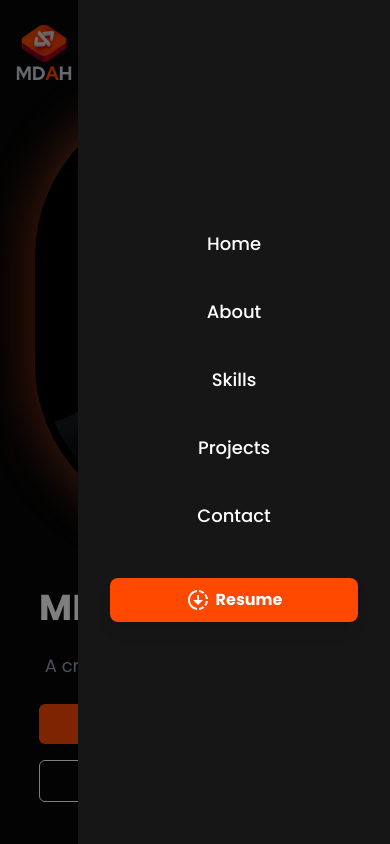
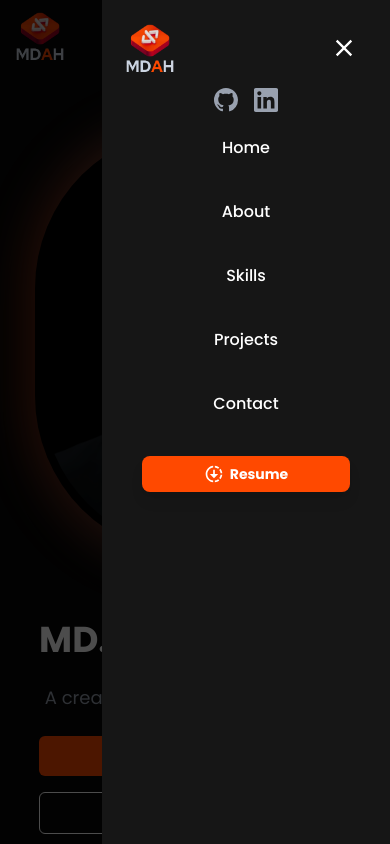
Before and after one commit to ana-yet/my-portfolio, a React (Vite) app: page / in a window 390 px wide. Both pictures are taken after a click on the button "Toggle Menu". Shown: the top 844 px of the page. Built offline with nearby package versions, Linux system fonts and the light colour scheme.

Commit message:
fixed the navbar issues

```diff
--- a/src/components/AboutMe/AboutMe.jsx
+++ b/src/components/AboutMe/AboutMe.jsx
@@ -64,7 +64,7 @@ const AboutMe = () => {
         >
           {/* Left Column: Image */}
           <motion.div
-            className="w-full max-w-sm lg:w-1/3"
+            className="w-full max-w-sm hidden md:block lg:w-1/3"
             variants={itemVariants}
           >
             <div className="relative group">
--- a/src/components/Banner/Banner.jsx
+++ b/src/components/Banner/Banner.jsx
@@ -25,7 +25,7 @@ const Banner = () => {
   return (
     <section
       id="home"
-      className="min-h-[calc(100vh-30vh)]  flex items-center  text-white relative my-24"
+      className="min-h-[calc(100vh-30vh)]  flex items-center  text-white relative my-14"
     >
       <motion.div
         variants={containerVariants}
--- a/src/components/Navbar/Navbar.jsx
+++ b/src/components/Navbar/Navbar.jsx
@@ -2,9 +2,7 @@ import React, { useState, useEffect } from "react";
 import { motion, AnimatePresence } from "framer-motion";
 import { IoMdClose, IoMdMenu } from "react-icons/io";
 import logo from "../../assets/logo.webp";
-import { FaGithub, FaGithubSquare, FaLinkedin } from "react-icons/fa";
-import { CiLinkedin } from "react-icons/ci";
-import { VscGithub, VscGithubInverted } from "react-icons/vsc";
+import { VscGithubInverted } from "react-icons/vsc";
 import { SiLinkedin } from "react-icons/si";
 import resume from "../../assets/Anayet-resume.pdf";
 import { MdDownloading } from "react-icons/md";
@@ -18,8 +16,8 @@ const NAV_LINKS = [
 ];
 
 const Logo = () => (
-  <a href="/">
-    <img className="w-14 h-14" src={logo} alt="logo" />
+  <a href="/" className="flex-shrink-0">
+    <img className="w-12 h-12 md:w-14 md:h-14" src={logo} alt="logo" />
   </a>
 );
 
@@ -27,7 +25,7 @@ const DownloadButton = ({ isMobile = false }) => (
   <motion.a
     href={resume}
     download
-    className={`font-bold inline-flex items-center justify-center gap-1.5 text-white py-2.5 px-6 rounded-lg transition-all duration-300 ease-in-out shadow-lg ${
+    className={`font-bold inline-flex items-center justify-center gap-1.5 text-white py-2 px-4 md:py-2.5 md:px-6 rounded-lg transition-all duration-300 ease-in-out shadow-lg ${
       isMobile
         ? "w-full text-center bg-primary"
         : "bg-primary hover:bg-opacity-80"
@@ -35,8 +33,8 @@ const DownloadButton = ({ isMobile = false }) => (
     whileHover={{ scale: 1.05, y: -2 }}
     whileTap={{ scale: 0.95 }}
   >
-    <MdDownloading size={24} />
-    Resume
+    <MdDownloading size={20} className="md:size-6" />
+    <span className="text-sm md:text-base">Resume</span>
   </motion.a>
 );
 
@@ -44,12 +42,11 @@ const NavLinks = ({ onLinkClick, isMobile = false }) => {
   const [activeSection, setActiveSection] = useState("");
 
   useEffect(() => {
-    // active section
     const handleScroll = () => {
       const sections = NAV_LINKS.map((link) =>
         document.querySelector(link.href)
       );
-      const scrollPosition = window.scrollY + 150;
+      const scrollPosition = window.scrollY + 100;
 
       let currentSection = "";
       for (const section of sections) {
@@ -70,7 +67,7 @@ const NavLinks = ({ onLinkClick, isMobile = false }) => {
   }, []);
 
   const linkClass =
-    "relative text-lg md:text-base font-medium transition-colors duration-300 group py-2";
+    "relative text-base md:text-base font-medium transition-colors duration-300 group py-2";
   const activeClass = "text-primary";
   const inactiveClass = "text-white";
 
@@ -79,7 +76,7 @@ const NavLinks = ({ onLinkClick, isMobile = false }) => {
       className={`flex ${
         isMobile
           ? "flex-col space-y-6 items-center"
-          : "flex-row items-center space-x-8"
+          : "flex-row items-center space-x-4 md:space-x-8"
       }`}
     >
       {NAV_LINKS.map((link) => {
@@ -118,65 +115,72 @@ const Navbar = () => {
   const [isMenuOpen, setMenuOpen] = useState(false);
   const [hasScrolled, setHasScrolled] = useState(false);
 
-  //navbar background change on scroll
   useEffect(() => {
     const handleScroll = () => {
-      setHasScrolled(window.scrollY > 50);
+      setHasScrolled(window.scrollY > 20);
     };
     window.addEventListener("scroll", handleScroll);
     return () => window.removeEventListener("scroll", handleScroll);
   }, []);
 
-  //lock body scroll when mobile menu is open
   useEffect(() => {
     document.body.style.overflow = isMenuOpen ? "hidden" : "unset";
+    return () => {
+      document.body.style.overflow = "unset";
+    };
   }, [isMenuOpen]);
 
   const toggleMenu = () => setMenuOpen(!isMenuOpen);
   const closeMenu = () => setMenuOpen(false);
 
-  const navClass = `fixed top-0 left-0 w-full z-50 transition-all duration-300 ${
-    hasScrolled
-      ? "py-4 bg-[#111111]/80 backdrop-blur-sm shadow-lg"
-      : "py-6 bg-transparent"
-  }`;
-
   return (
-    <header className={navClass}>
-      <div className="container mx-auto flex justify-between items-center px-4">
-        <div className="flex items-center gap-5 justify-center">
+    <header
+      className={`sticky top-0 left-0 w-full z-50 transition-all duration-300 ${
+        hasScrolled
+          ? "py-2 md:py-4 bg-[#111111]/90 backdrop-blur-sm shadow-lg"
+          : "py-3 md:py-6 bg-transparent"
+      }`}
+    >
+      <div className="container mx-auto flex justify-between items-center px-4 md:px-6">
+        <div className="flex items-center gap-3 md:gap-5">
           <Logo />
-          <div className="flex gap-3 justify-center items-center">
-            <a target="_blank" href="https://github.com/ana-yet">
+          <div className="hidden sm:flex gap-2 md:gap-3 items-center">
+            <a
+              target="_blank"
+              href="https://github.com/ana-yet"
+              rel="noopener noreferrer"
+              aria-label="GitHub"
+            >
               <VscGithubInverted
-                size={28}
-                className="text-gray-500 hover:scale-105 transition-all duration-300 ease-in-out
-           rounded-md shadow-md shadow-primary/20 hover:shadow-xl hover:shadow-primary/40
-           backdrop-blur-sm hover:backdrop-blur-md"
+                size={24}
+                className="text-gray-400 hover:text-white hover:scale-105 transition-all duration-300 ease-in-out"
               />
             </a>
-            <a target="_blank" href="https://www.linkedin.com/in/ana-yet">
+            <a
+              target="_blank"
+              href="https://www.linkedin.com/in/ana-yet"
+              rel="noopener noreferrer"
+              aria-label="LinkedIn"
+            >
               <SiLinkedin
-                size={28}
-                className="text-gray-500 hover:scale-105 transition-all duration-300 ease-in-out
-           rounded-md shadow-md shadow-primary/20 hover:shadow-xl hover:shadow-primary/40
-           backdrop-blur-sm hover:backdrop-blur-md"
+                size={24}
+                className="text-gray-400 hover:text-white hover:scale-105 transition-all duration-300 ease-in-out"
               />
             </a>
           </div>
         </div>
 
         {/* Desktop Navigation */}
-        <div className="hidden md:flex items-center gap-8">
+        <div className="hidden md:flex items-center gap-6">
           <NavLinks />
           <DownloadButton />
         </div>
 
         {/* Mobile Menu Toggle */}
-        <div className="md:hidden">
+        <div className="md:hidden z-50">
           <motion.button
             onClick={toggleMenu}
-            className="text-white text-3xl z-50"
+            className="text-white text-2xl p-2"
             aria-label="Toggle Menu"
             whileHover={{ scale: 1.1 }}
             whileTap={{ scale: 0.9 }}
@@ -189,7 +193,7 @@ const Navbar = () => {
                   animate={{ rotate: 0, opacity: 1 }}
                   exit={{ rotate: 90, opacity: 0 }}
                 >
-                  <IoMdClose />
+                  <IoMdClose size={28} />
                 </motion.div>
               ) : (
                 <motion.div
@@ -198,7 +202,7 @@ const Navbar = () => {
                   animate={{ rotate: 0, opacity: 1 }}
                   exit={{ rotate: -90, opacity: 0 }}
                 >
-                  <IoMdMenu />
+                  <IoMdMenu size={28} />
                 </motion.div>
               )}
             </AnimatePresence>
@@ -211,21 +215,59 @@ const Navbar = () => {
         {isMenuOpen && (
           <>
             <motion.div
-              className="md:hidden fixed inset-0 bg-black/50 z-30"
+              className="md:hidden fixed inset-0 bg-black/70 z-50"
               initial={{ opacity: 0 }}
               animate={{ opacity: 1 }}
               exit={{ opacity: 0 }}
               onClick={closeMenu}
             />
             <motion.div
-              className="md:hidden fixed top-0 right-0 h-full w-4/5 max-w-sm bg-[#161616] p-8 flex flex-col items-center justify-center space-y-10 z-40"
+              className="md:hidden fixed top-0 right-0 h-screen w-72 bg-[#161616] p-6 flex flex-col items-center justify-start space-y-8 z-50 overflow-y-auto"
               initial={{ x: "100%" }}
               animate={{ x: 0 }}
               exit={{ x: "100%" }}
               transition={{ type: "tween", ease: "easeInOut" }}
             >
+              <div className="w-full flex justify-between items-center mb-4">
+                <Logo />
+                <button
+                  onClick={closeMenu}
+                  className="text-white text-2xl p-2"
+                  aria-label="Close Menu"
+                >
+                  <IoMdClose size={28} />
+                </button>
+              </div>
+
+              <div className="flex sm:hidden gap-4 mb-4">
+                <a
+                  target="_blank"
+                  href="https://github.com/ana-yet"
+                  rel="noopener noreferrer"
+                  aria-label="GitHub"
+                >
+                  <VscGithubInverted
+                    size={24}
+                    className="text-gray-400 hover:text-white hover:scale-105 transition-all duration-300 ease-in-out"
+                  />
+                </a>
+                <a
+                  target="_blank"
+                  href="https://www.linkedin.com/in/ana-yet"
+                  rel="noopener noreferrer"
+                  aria-label="LinkedIn"
+                >
+                  <SiLinkedin
+                    size={24}
+                    className="text-gray-400 hover:text-white hover:scale-105 transition-all duration-300 ease-in-out"
+                  />
+                </a>
+              </div>
+
               <NavLinks onLinkClick={closeMenu} isMobile />
-              <DownloadButton isMobile />
+              <div className="w-full px-4">
+                <DownloadButton isMobile />
+              </div>
             </motion.div>
           </>
         )}
```
